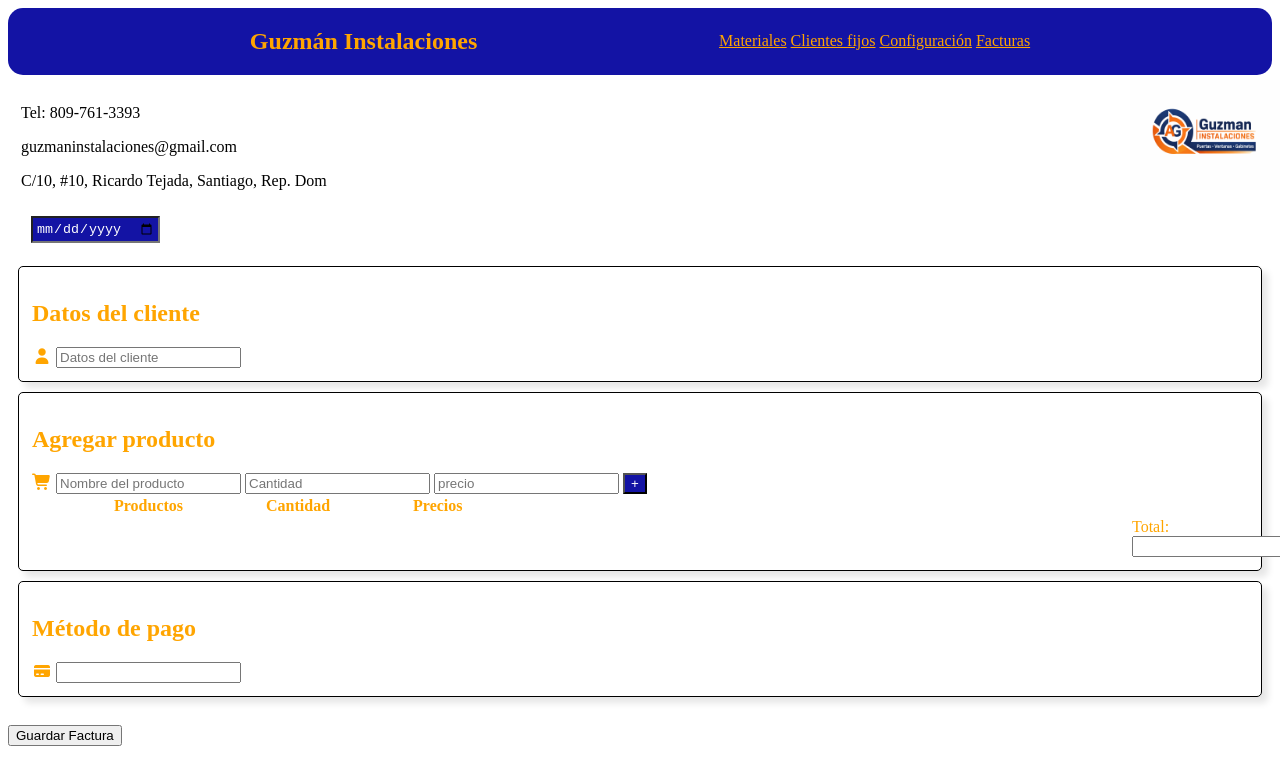
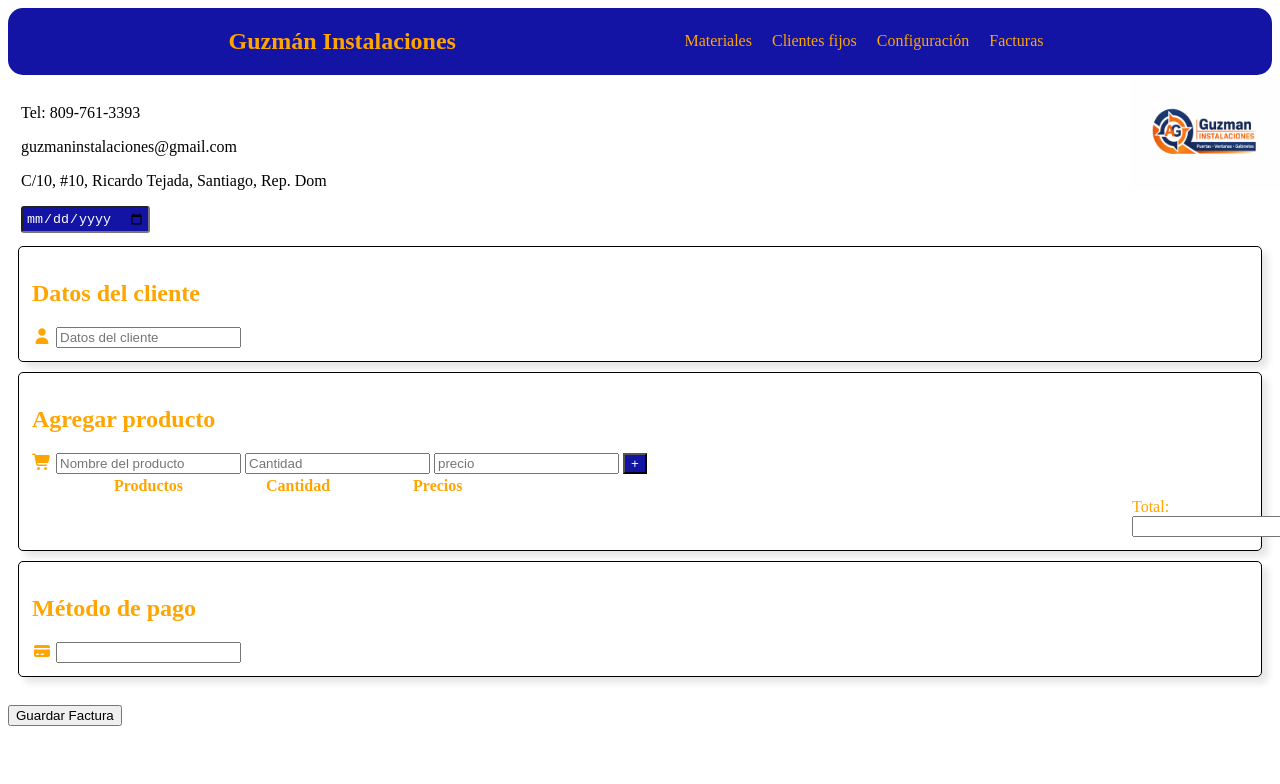
Before and after one commit to ag6563162/Proyecto-Web-Guzman-Intalaciones, a plain HTML site: page index.html in a window 1280 px wide. Shown: the top 784 px of the page. Drawn offline with Linux system fonts and the light colour scheme.

Commit message:
agregue algunos cambios en css

```diff
--- a/style.css
+++ b/style.css
@@ -10,6 +10,8 @@
     margin-top: 24px;
 }
 .navbar a{
+    margin: 8px;
+    text-decoration: none;
     color: orange;
 }
 
@@ -70,8 +72,9 @@
 }
 
 #fecha{
+    border-radius: 3px;
     background-color: rgba(3, 3, 158, 0.934);
     color: white;
     padding: 3px;
-    margin: 10px;
+    margin: 0;
 }
```
